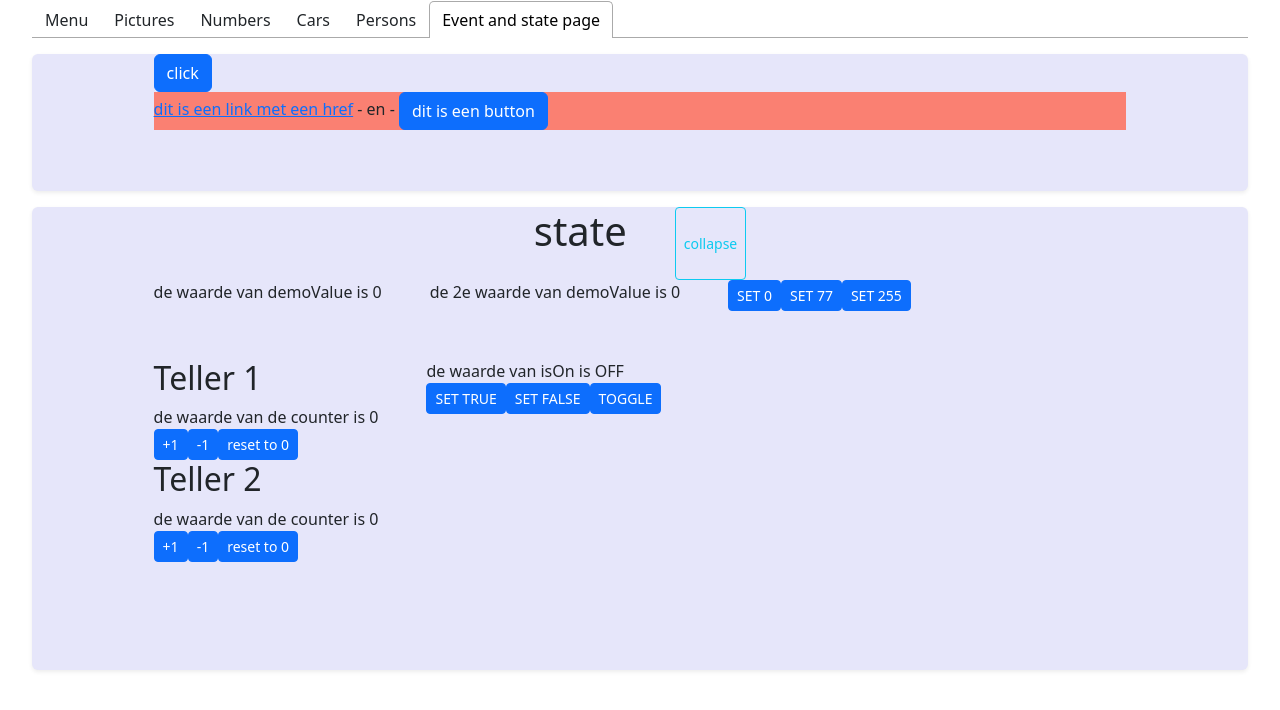
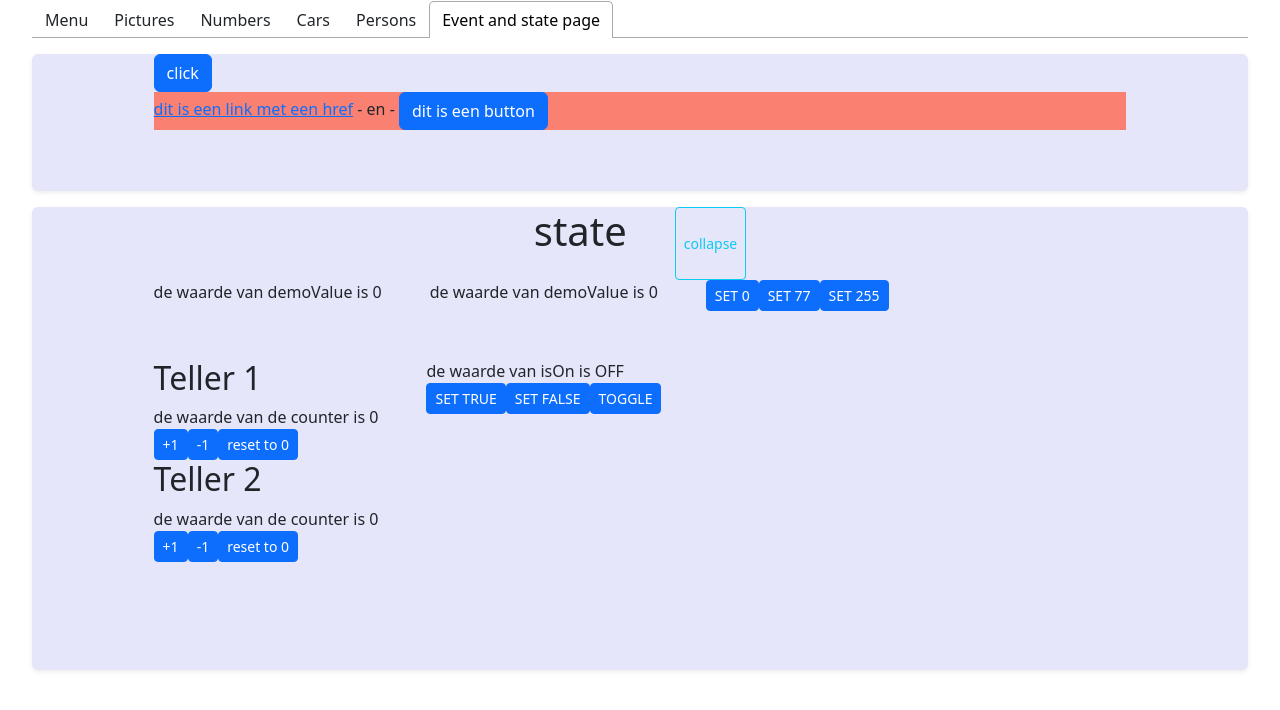
Before and after one commit to DriesDubois/dynamic_oefeningen, a React (Create React App) app: page / in a window 1280 px wide. Both pictures are taken after a click on the tab "Event and state page". Shown: the top 710 px of the page. Built offline with nearby package versions, Linux system fonts and the light colour scheme.

Commit message:
exercise 4.1

```diff
--- a/src/components/StateDemo.js
+++ b/src/components/StateDemo.js
@@ -4,17 +4,9 @@ import {MyButton} from "./MyButton";
 import {Counter} from "./Counter";
 import {OnOffDemo} from "./OnOffDemo";
 
-export function StateDemo(){
-    const [demoValue, setDemoValue] = useState(0);
-
+export function StateDemo() {
     return <Section title="state">
-        <div>de waarde van demoValue is {demoValue}</div>
-        <div>de 2e waarde van demoValue is {demoValue}</div>
-        <div>
-            <MyButton onClick={()=> setDemoValue(0)}>SET 0</MyButton>
-            <MyButton onClick={()=> setDemoValue(77)}>SET 77</MyButton>
-            <MyButton onClick={()=> setDemoValue(255)}>SET 255</MyButton>
-        </div>
+        <DemoValue/>
         <div>
             <Counter name="Teller 1"/>
             <Counter name="Teller 2"/>
@@ -24,3 +16,16 @@ export function StateDemo(){
         </div>
     </Section>
 }
+
+function DemoValue() {
+    const [demoValue, setDemoValue] = useState(0);
+    return <>
+        <div>de waarde van demoValue is {demoValue}</div>
+        <div>de waarde van demoValue is {demoValue}</div>
+        <div>
+            <MyButton onClick={() => setDemoValue(0)}>SET 0</MyButton>
+            <MyButton onClick={() => setDemoValue(77)}>SET 77</MyButton>
+            <MyButton onClick={() => setDemoValue(255)}>SET 255</MyButton>
+        </div>
+    </>
+}
```
